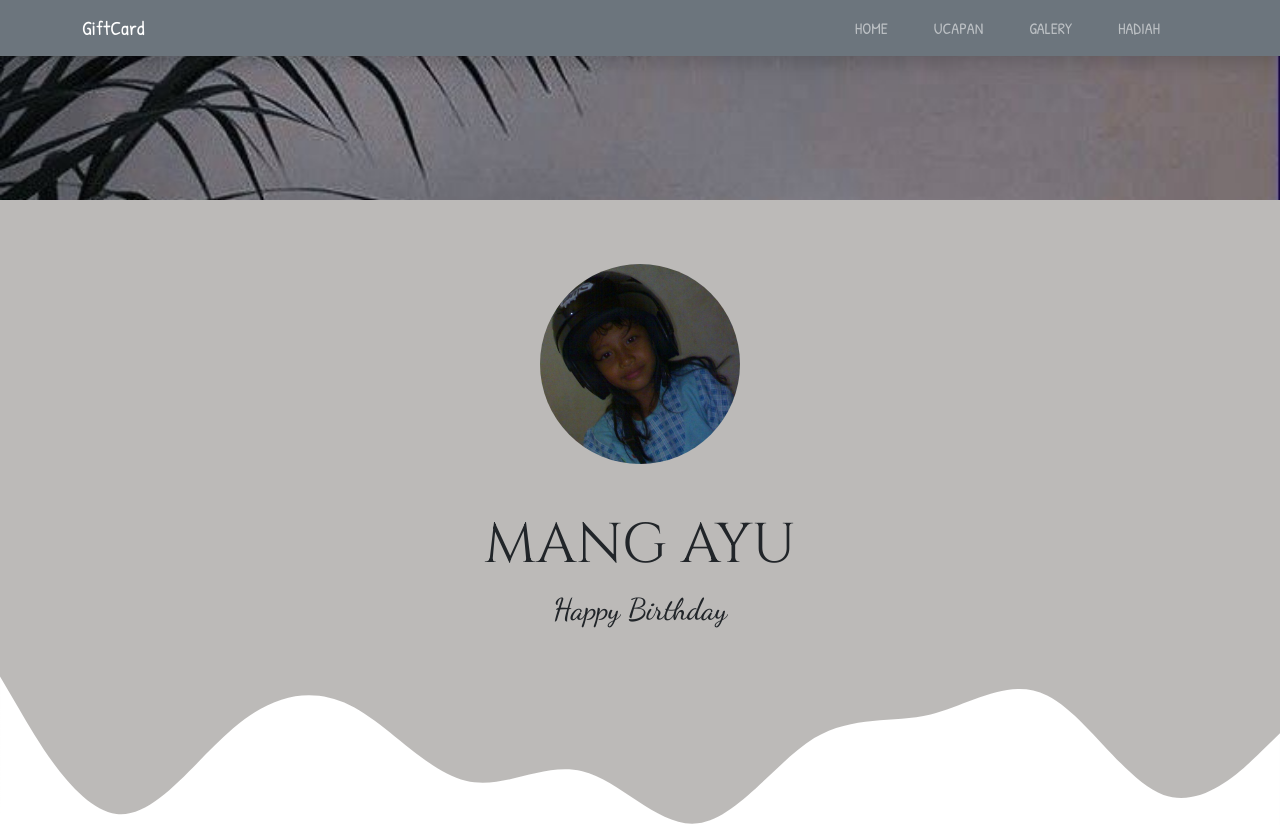
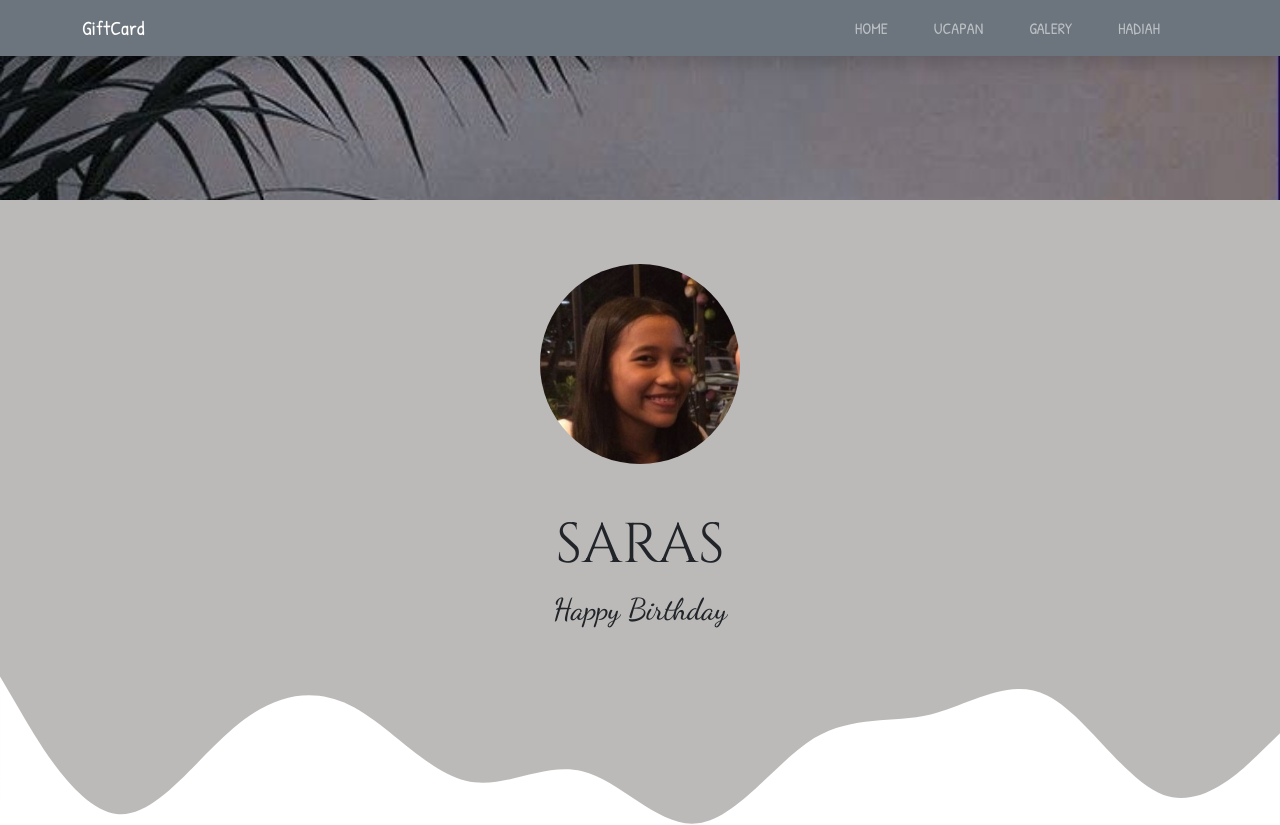
Before and after one commit to fluctlightcard/happybirthday-saras, a plain HTML site: page index.html in a window 1280 px wide. Shown: the top 825 px of the page. Drawn offline with nearby package versions, Linux system fonts and the light colour scheme; a web font is replaced by a local one.

Commit message:
first commit

```diff
--- a/index.html
+++ b/index.html
@@ -56,8 +56,8 @@
     </div>
 
     <section id="profile" class="jumbotron text-center">
-      <img src="img/mangayuk.jpg" alt="me" width="200px" class="rounded-circle"><br><br><br>
-      <h1 class="display-4" style="font-family: 'Cinzel', cursive;">MANG AYU</h1>
+      <img src="img/saras.jpg" alt="me" width="200px" class="rounded-circle"><br><br><br>
+      <h1 class="display-4" style="font-family: 'Cinzel', cursive;">SARAS</h1>
       <p class="lead" style="font-family: 'Dancing Script'; font-size: 30px;">Happy Birthday</p>
       <svg xmlns="http://www.w3.org/2000/svg" viewBox="0 0 1440 320">
         <path
@@ -131,7 +131,7 @@
             <div class="card">
               <img src="img/gr1.jpg" class="card-img-top" alt="Galery 1">
               <div class="card-body"><figure><figcaption style="padding-top: 20px;" class="blockquote-footer">
-                  Galery <cite title="Source Title">Mang Ayu</cite>
+                  Galery <cite title="Source Title">Saras</cite>
                 </figcaption></figure>
               </div>
             </div>
@@ -140,7 +140,7 @@
             <div class="card">
               <img src="img/gr2.jpg" class="card-img-top" alt="Galery 2">
               <div class="card-body"><figure><figcaption style="padding-top: 20px;" class="blockquote-footer">
-                Galery <cite title="Source Title">Mang Ayu</cite>
+                Galery <cite title="Source Title">Saras</cite>
               </figcaption></figure>
               </div>
             </div>
@@ -149,7 +149,7 @@
             <div class="card">
               <img src="img/gr3.jpg" class="card-img-top" alt="Galery 3">
               <div class="card-body"><figure><figcaption style="padding-top: 20px;" class="blockquote-footer">
-                Galery <cite title="Source Title">Mang Ayu</cite>
+                Galery <cite title="Source Title">Saras</cite>
               </figcaption></figure>
               </div>
             </div>
@@ -158,7 +158,7 @@
             <div class="card">
               <img src="img/kue1.jpg" class="card-img-top" alt="Galery 3">
               <div class="card-body"><figure><figcaption style="padding-top: 20px;" class="blockquote-footer">
-                Galery <cite title="Source Title">Mang Ayu</cite>
+                Galery <cite title="Source Title">Saras</cite>
               </figcaption></figure>
               </div>
             </div>
@@ -167,7 +167,7 @@
             <div class="card">
               <img src="img/bunga.jpg" class="card-img-top" alt="Galery 3">
               <div class="card-body"><figure><figcaption style="padding-top: 20px;" class="blockquote-footer">
-                Galery <cite title="Source Title">Mang Ayu</cite>
+                Galery <cite title="Source Title">Saras</cite>
               </figcaption></figure>
               </div>
             </div>
@@ -176,7 +176,7 @@
             <div class="card">
               <img src="img/kue2.jpg" class="card-img-top" alt="Galery 3">
               <div class="card-body"><figure><figcaption style="padding-top: 20px;" class="blockquote-footer">
-                Galery <cite title="Source Title">Mang Ayu</cite>
+                Galery <cite title="Source Title">Saras</cite>
               </figcaption></figure>
               </div>
             </div>
@@ -185,7 +185,7 @@
             <div class="card">
               <img src="img/gr11.jpg" class="card-img-top" alt="Galery 3">
               <div class="card-body"><figure><figcaption style="padding-top: 20px;" class="blockquote-footer">
-                Galery <cite title="Source Title">Mang Ayu</cite>
+                Galery <cite title="Source Title">Saras</cite>
               </figcaption></figure>
               </div>
             </div>
@@ -194,7 +194,7 @@
             <div class="card">
               <img src="img/gr12.jpg" class="card-img-top" alt="Galery 3">
               <div class="card-body"><figure><figcaption style="padding-top: 20px;" class="blockquote-footer">
-                Galery <cite title="Source Title">Mang Ayu</cite>
+                Galery <cite title="Source Title">Saras</cite>
               </figcaption></figure>
               </div>
             </div>
@@ -203,7 +203,7 @@
             <div class="card">
               <img src="img/gr13.jpg" class="card-img-top" alt="Galery 3">
               <div class="card-body"><figure><figcaption style="padding-top: 20px;" class="blockquote-footer">
-                Galery <cite title="Source Title">Mang Ayu</cite>
+                Galery <cite title="Source Title">Saras</cite>
               </figcaption></figure>
               </div>
             </div>
@@ -220,6 +220,12 @@
       <div class="container ">
         <img src="img/kitty.png" class="img-fluid" alt="kitty">
       </div>
+      <figure>
+        <audio controls autoplay loop>
+          <source src="audio/song2.ogg" type="audio/ogg"/>
+          <source src="audio/song.mp3" type="audio/mp3"/>
+        </audio>
+      </figure>
       </center>
 
       <svg xmlns="http://www.w3.org/2000/svg" viewBox="0 0 1440 320"><path fill="#6c757d" fill-opacity="1" d="M0,128L40,149.3C80,171,160,213,240,197.3C320,181,400,107,480,96C560,85,640,139,720,154.7C800,171,880,149,960,154.7C1040,160,1120,192,1200,186.7C1280,181,1360,139,1400,117.3L1440,96L1440,320L1400,320C1360,320,1280,320,1200,320C1120,320,1040,320,960,320C880,320,800,320,720,320C640,320,560,320,480,320C400,320,320,320,240,320C160,320,80,320,40,320L0,320Z"></path></svg>
@@ -228,10 +234,10 @@
 
     <!-- footer -->
     <footer class="bg-secondary text-white text-center pb-5">
-      <p>Created by <a href="https://www.instagram.com/rizkyfebiantv" class="text-white fw-bold">click me</a>
+      <p>Created by <a href="https://www.instagram.com/jungkook.97/?hl=id" class="text-white fw-bold">click me</a>
       <br>or
-      <br><a href="https://www.instagram.com/iqbalramadhan_official" class="text-white fw-bold">click me</a></p>
-      <marquee>Happy Birthday Mang Ayu, Happy Birthday Mang Ayu, Happy Birthday Mang Ayu, Happy Birthday Mang Ayu</marquee>
+      <br><a href="https://www.instagram.com/thv/?hl=id" class="text-white fw-bold">click me</a></p>
+      <marquee>Happy Birthday Saras, Happy Birthday Saras, Happy Birthday Saras, Happy Birthday Saras, Happy Birthday Saras, Happy Birthday Saras, Happy Birthday Saras</marquee>
     </footer>
     <!-- footer end -->
 
```
Also changed, not shown: img/2022-07-14 (1).png (added), img/2022-07-14 (2).png (added), img/2022-07-14 (3).png (added), img/2022-07-14 (4).png (added), img/bunga.jpg, img/gr1.jpg, img/gr2.jpg, img/gr3.jpg, img/kue1.jpg, img/kue2.jpg, img/mangayuk.jpg (deleted), img/saras.jpg (added), 2 other files.
